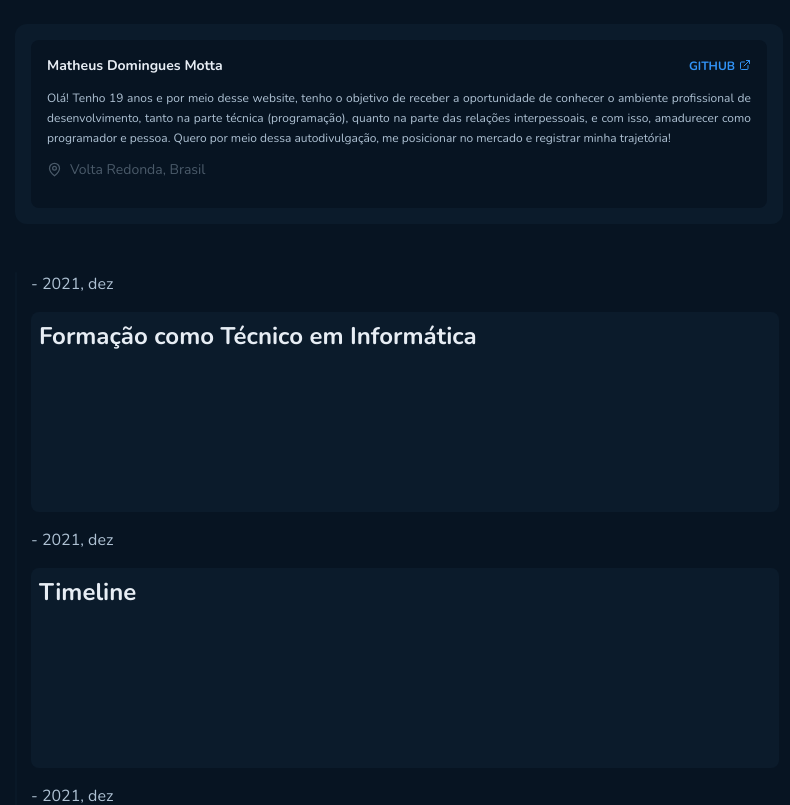
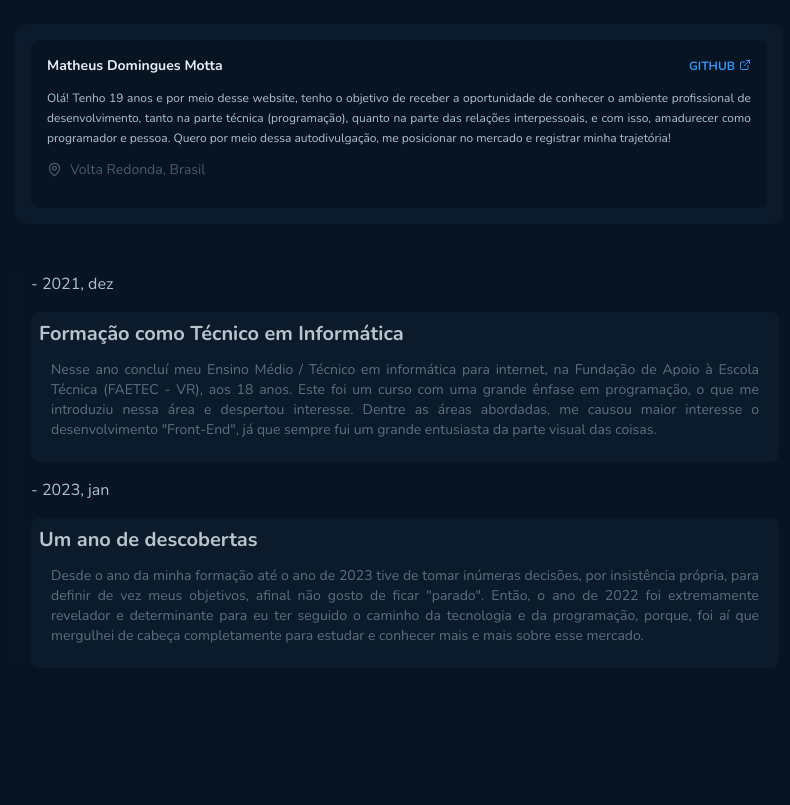
Before and after one commit to MatheusMottaGit/portfolio-in-next, a Next.js app: page /aboutMe in a window 1280 px wide. Shown: the top 805 px of the page, without its empty margins (241-1031 px from the left). Built offline with nearby package versions, Linux system fonts and the light colour scheme.

Commit message:
about-profile

```diff
--- a/src/components/Timeline.tsx
+++ b/src/components/Timeline.tsx
@@ -1,27 +1,30 @@
 import React from 'react'
+import TimelineCard from './TimelineCard'
 
 const Timeline = () => {
   return (
     <>
       <p className='text-text'> - 2021, dez </p>
-      <div className='bg-profile w-full flex flex-col h-[200px] items-start rounded-lg p-2'>
-        <h1 className='text-title font-bold text-2xl'>Formação como Técnico em Informática</h1>
-      </div>
+      <TimelineCard>
+        <h1 className='text-title/80 font-bold text-xl'>Formação como Técnico em Informática</h1>
 
-      <p className='text-text'> - 2021, dez </p>
-      <div className='bg-profile w-full flex flex-col h-[200px] items-start rounded-lg p-2'>
-        <h1 className='text-title font-bold text-2xl'>Timeline</h1>
-      </div>
+        <div className='text-text/50 text-sm text-justify p-3'>
+          Nesse ano concluí meu Ensino Médio / Técnico em informática para internet, na Fundação de Apoio à Escola Técnica (FAETEC - VR), aos 18 anos.
+          Este foi um curso com uma grande ênfase em programação, o que me introduziu nessa área e despertou interesse. Dentre as áreas abordadas, me causou maior interesse
+          o desenvolvimento "Front-End", já que sempre fui um grande entusiasta da parte visual das coisas.
+        </div>
+      </TimelineCard>
 
-      <p className='text-text'> - 2021, dez </p>
-      <div className='bg-profile w-full flex flex-col h-[200px] items-start rounded-lg p-2'>
-        <h1 className='text-title font-bold text-2xl'>Timeline</h1>
-      </div>
+      <p className='text-text'> - 2023, jan </p>
+      <TimelineCard>
+        <h1 className='text-title/80 font-bold text-xl'>Um ano de descobertas</h1>
 
-      <p className='text-text'> - 2021, dez </p>
-      <div className='bg-profile w-full flex flex-col h-[200px] items-start rounded-lg p-2'>
-        <h1 className='text-title font-bold text-2xl'>Timeline</h1>
-      </div>
+        <div className='text-text/50 text-sm text-justify p-3'>
+          Desde o ano da minha formação até o ano de 2023 tive de tomar inúmeras decisões, por insistência própria, para definir de vez
+          meus objetivos, afinal não gosto de ficar "parado". Então, o ano de 2022 foi extremamente revelador e determinante para eu ter seguido o caminho da
+          tecnologia e da programação, porque, foi aí que mergulhei de cabeça completamente para estudar e conhecer mais e mais sobre esse mercado.
+        </div>
+      </TimelineCard>
     </>
   )
 }
--- /dev/null
+++ b/src/components/TimelineCard.tsx
@@ -0,0 +1,14 @@
+import { Children } from '@/types/types'
+import React from 'react'
+
+const TimelineCard = ({ children }: Children) => {
+  return (
+    <>
+      <div className='bg-profile w-full flex flex-col h-[150px] items-start rounded-lg p-2'>
+        {children}
+      </div>
+    </>
+  )
+}
+
+export default TimelineCard
--- /dev/null
+++ b/src/components/TimelineContainer.tsx
@@ -0,0 +1,14 @@
+import { Children } from '@/types/types'
+import React from 'react'
+
+const TimelineContainer = ({ children }: Children) => {
+  return (
+    <section className='relative w-3/5 h-fit mt-12 mb-3 rounded-lg animate-slideIn'>
+      <span className='absolute bg-profile/60 h-full p-[1px] rounded-full'></span>
+
+      {children}
+    </section>
+  )
+}
+
+export default TimelineContainer
```
